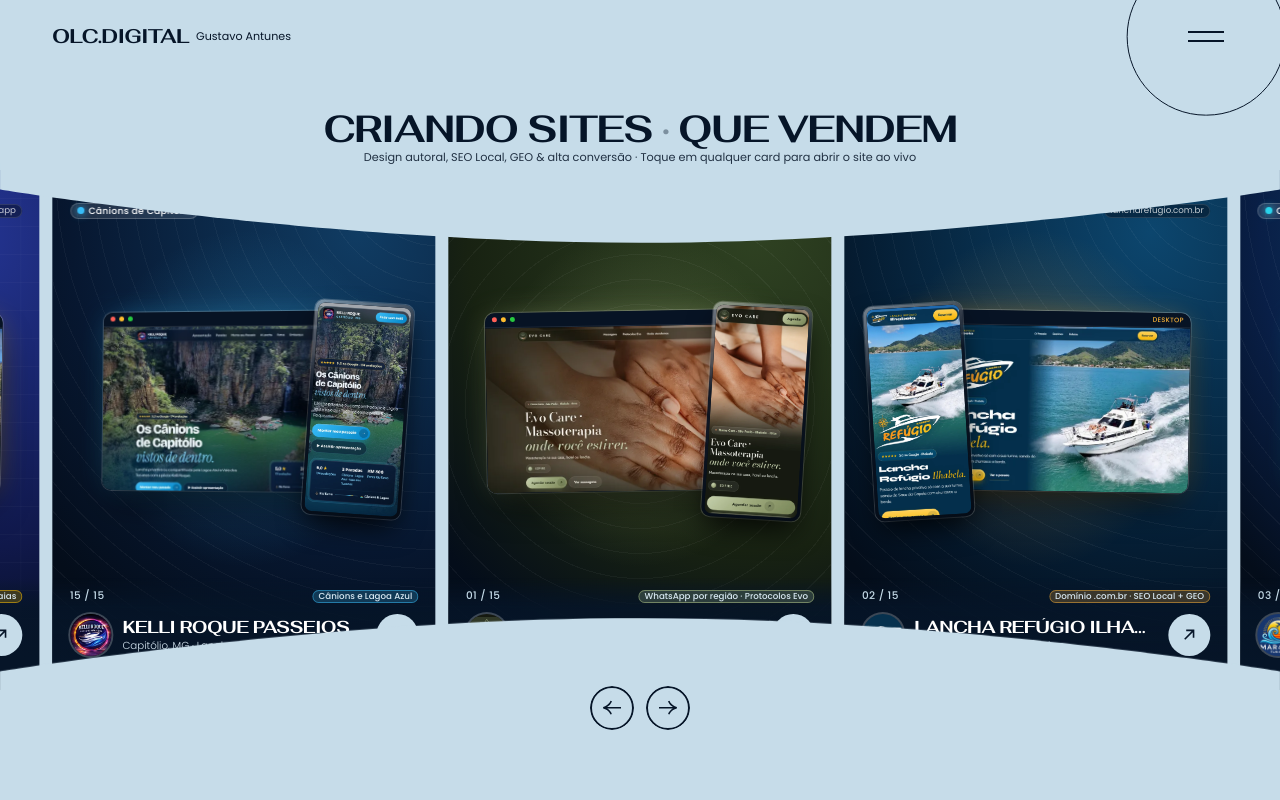
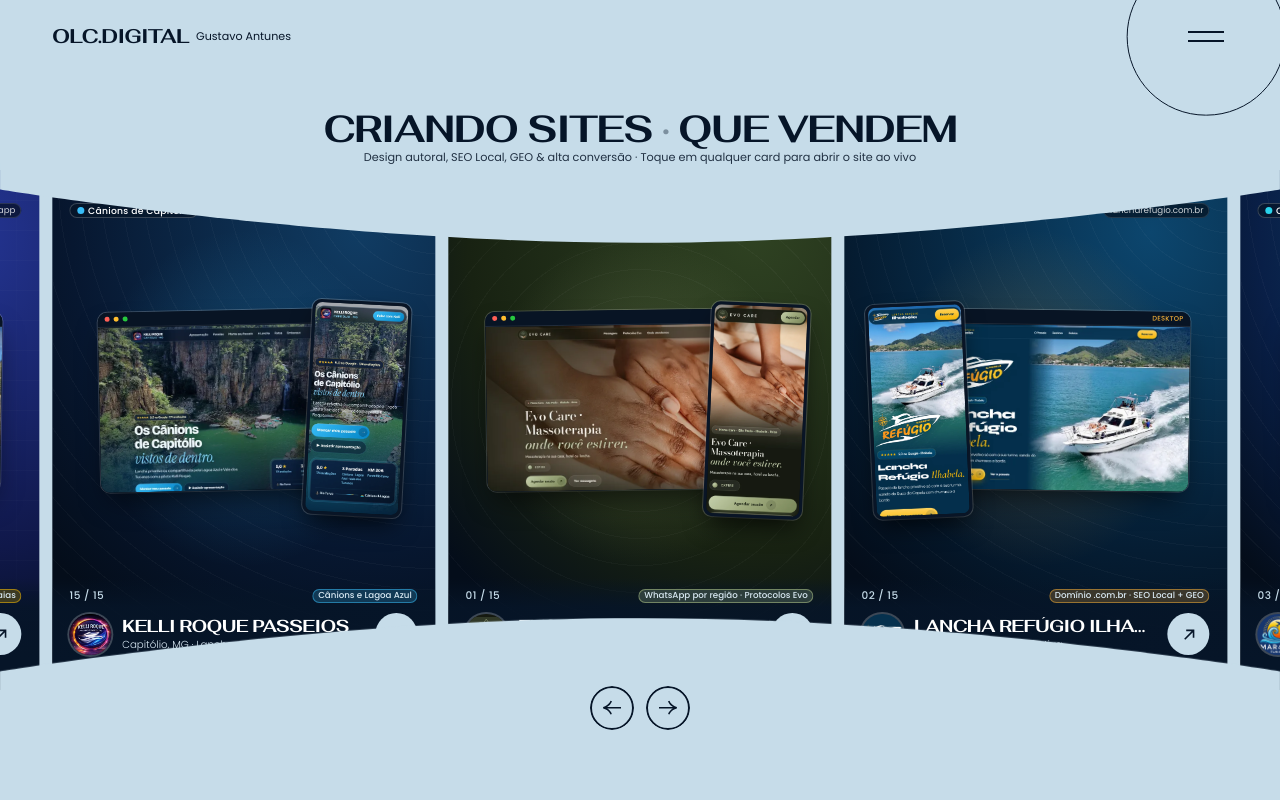
Before and after one commit to graficoscripto-cmyk/olc-digital-portfolio, a plain HTML site: page index.html in a window 1280 px wide. Shown: the top 800 px of the page. Drawn offline with Linux system fonts and the light colour scheme.

Commit message:
perf(portfolio): lighter images, lazy load offscreen cards and remove heavy blur for 60fps
Co-authored-by: OpenBot <335604065+openbotgit[bot]@users.noreply.github.com>

```diff
--- a/index.html
+++ b/index.html
@@ -105,44 +105,43 @@ h1 span i{display:inline;font-style:normal}
 @media (min-width:2000px){.splide__slide{height:760px}}
 
 /* ---------- design exclusivo de vitrine para cada card ---------- */
-.card{position:relative;display:flex;flex-direction:column;justify-content:space-between;width:100%;height:100%;overflow:hidden;background:radial-gradient(110% 90% at 80% 12%,var(--c2),var(--c1) 68%,#040d1a 100%);color:#fff;cursor:pointer;user-select:none;-webkit-user-select:none;isolation:isolate;transition:transform .5s var(--ease)}
-.card::before{content:"";position:absolute;inset:0;z-index:0;background:radial-gradient(55% 45% at 50% 44%,color-mix(in srgb,var(--badge) 26%,transparent),transparent 72%);pointer-events:none}
-.card__mesh{position:absolute;inset:0;z-index:0;opacity:.16;pointer-events:none;background-image:radial-gradient(rgba(255,255,255,.32) 1px,transparent 1px);background-size:18px 18px}
-.card[data-pat="waves"] .card__mesh{background-image:repeating-radial-gradient(circle at 100% 0,transparent 0 18px,rgba(255,255,255,.11) 18px 19px);background-size:100% 100%;opacity:.35}
-.card[data-pat="grid"] .card__mesh{background-image:linear-gradient(rgba(255,255,255,.1) 1px,transparent 1px),linear-gradient(90deg,rgba(255,255,255,.1) 1px,transparent 1px);background-size:28px 28px;opacity:.28}
-.card[data-pat="rings"] .card__mesh{background-image:repeating-radial-gradient(circle at 50% 45%,transparent 0 24px,rgba(255,255,255,.12) 24px 25px);background-size:100% 100%;opacity:.32}
+.card{position:relative;display:flex;flex-direction:column;justify-content:space-between;width:100%;height:100%;overflow:hidden;contain:layout paint;background:radial-gradient(110% 90% at 80% 12%,var(--c2),var(--c1) 68%,#040d1a 100%);color:#fff;cursor:pointer;user-select:none;-webkit-user-select:none;isolation:isolate}
+.card::before{content:"";position:absolute;inset:0;z-index:0;background:radial-gradient(55% 45% at 50% 44%,color-mix(in srgb,var(--badge) 22%,transparent),transparent 72%);pointer-events:none}
+.card__mesh{position:absolute;inset:0;z-index:0;opacity:.14;pointer-events:none;background-image:radial-gradient(rgba(255,255,255,.3) 1px,transparent 1px);background-size:20px 20px}
+.card[data-pat="waves"] .card__mesh{background-image:repeating-radial-gradient(circle at 100% 0,transparent 0 20px,rgba(255,255,255,.1) 20px 21px);background-size:100% 100%;opacity:.28}
+.card[data-pat="grid"] .card__mesh{background-image:linear-gradient(rgba(255,255,255,.09) 1px,transparent 1px),linear-gradient(90deg,rgba(255,255,255,.09) 1px,transparent 1px);background-size:30px 30px;opacity:.24}
+.card[data-pat="rings"] .card__mesh{background-image:repeating-radial-gradient(circle at 50% 45%,transparent 0 26px,rgba(255,255,255,.1) 26px 27px);background-size:100% 100%;opacity:.26}
 
 /* topo do card (abaixo da curva superior) */
 .card__top{position:relative;z-index:2;display:flex;align-items:center;justify-content:space-between;gap:.6em;padding:2.55em 1.35em 0}
-.card__pill{display:inline-flex;align-items:center;gap:.45em;padding:.34em .8em;border-radius:99px;background:rgba(255,255,255,.11);box-shadow:inset 0 0 0 1px rgba(255,255,255,.2);backdrop-filter:blur(8px);font:500 .72em/1 'Poppins',sans-serif;letter-spacing:.03em;color:#fff;white-space:nowrap}
-.card__pill i{width:7px;height:7px;border-radius:50%;background:var(--badge);box-shadow:0 0 8px var(--badge)}
-.card__host{font:400 .68em/1 'Poppins',sans-serif;color:rgba(255,255,255,.76);padding:.34em .72em;border-radius:99px;background:rgba(4,13,26,.45);box-shadow:inset 0 0 0 1px rgba(255,255,255,.12);white-space:nowrap;overflow:hidden;text-overflow:ellipsis;max-width:56%}
+.card__pill{display:inline-flex;align-items:center;gap:.45em;padding:.34em .8em;border-radius:99px;background:rgba(6,21,40,.72);box-shadow:inset 0 0 0 1px rgba(255,255,255,.2);font:500 .72em/1 'Poppins',sans-serif;letter-spacing:.03em;color:#fff;white-space:nowrap}
+.card__pill i{width:7px;height:7px;border-radius:50%;background:var(--badge)}
+.card__host{font:400 .68em/1 'Poppins',sans-serif;color:rgba(255,255,255,.8);padding:.34em .72em;border-radius:99px;background:rgba(4,13,26,.65);box-shadow:inset 0 0 0 1px rgba(255,255,255,.12);white-space:nowrap;overflow:hidden;text-overflow:ellipsis;max-width:56%}
 
 /* palco central sob medida: Desktop 16:10 + Celular iPhone enquadrados sem cortar texto */
 .card__stage{position:relative;z-index:2;flex:1;min-height:0;display:flex;align-items:center;justify-content:center;padding:.8em 1.25em .4em}
 .mock-wrap{position:relative;width:92%;max-width:25em;aspect-ratio:16/10.5;display:flex;align-items:center;justify-content:center}
-.mock-mac{position:relative;width:90%;aspect-ratio:16/10;border-radius:.75em;overflow:hidden;background:#071322;box-shadow:0 1.4em 2.8em -0.8em rgba(0,0,0,.72),0 0 0 1px rgba(255,255,255,.22),0 0 2.4em -0.6em color-mix(in srgb,var(--badge) 45%,transparent);transition:transform .7s var(--ease)}
-.mock-bar{display:flex;align-items:center;gap:4px;height:1.15em;min-height:14px;padding:0 .55em;background:rgba(8,20,36,.95);border-bottom:1px solid rgba(255,255,255,.1)}
+.mock-mac{position:relative;width:90%;aspect-ratio:16/10;border-radius:.75em;overflow:hidden;background:#071322;box-shadow:0 14px 28px -8px rgba(0,0,0,.65),0 0 0 1px rgba(255,255,255,.2);transition:transform .45s var(--ease)}
+.mock-bar{display:flex;align-items:center;gap:4px;height:1.15em;min-height:14px;padding:0 .55em;background:#081424;border-bottom:1px solid rgba(255,255,255,.1)}
 .mock-bar i{width:5px;height:5px;border-radius:50%;background:rgba(255,255,255,.28)}
 .mock-bar i:first-child{background:#ff5f56}.mock-bar i:nth-child(2){background:#ffbd2e}.mock-bar i:nth-child(3){background:#27c93f}
 .mock-bar span{margin-left:auto;font:500 .52em/1 'Poppins',sans-serif;color:var(--badge);letter-spacing:.04em;text-transform:uppercase}
 .mock-screen{position:relative;width:100%;height:calc(100% - 1.15em);overflow:hidden;background:#040d18}
-.mock-screen img{width:100%;height:100%;object-fit:cover;object-position:50% 0%;transition:transform .9s var(--ease)}
-.mock-phone{position:absolute;right:-2%;bottom:-6%;width:31%;aspect-ratio:390/844;padding:3px;border-radius:.7em;background:linear-gradient(155deg,rgba(255,255,255,.45),rgba(10,20,35,.95) 35%,#050c16);box-shadow:0 1em 2.2em -.4em rgba(0,0,0,.8),0 0 0 1px rgba(255,255,255,.22);transition:transform .7s var(--ease)}
+.mock-screen img{width:100%;height:100%;object-fit:cover;object-position:50% 0%}
+.mock-phone{position:absolute;right:-2%;bottom:-6%;width:31%;aspect-ratio:390/844;padding:3px;border-radius:.7em;background:#091526;box-shadow:0 12px 24px -6px rgba(0,0,0,.72),0 0 0 1px rgba(255,255,255,.22);transition:transform .45s var(--ease)}
 .mock-phone-in{width:100%;height:100%;border-radius:.55em;overflow:hidden;background:#040d18}
 .mock-phone-in img{width:100%;height:100%;object-fit:cover;object-position:50% 0%}
 
 /* variações de composição por site para cada card ter personalidade própria */
-.card[data-lay="left"] .mock-mac{margin-left:6%;transform:rotate(1deg)}
-.card[data-lay="left"] .mock-phone{right:auto;left:-2%;transform:rotate(-3.5deg)}
-.card[data-lay="right"] .mock-mac{margin-right:6%;transform:rotate(-1deg)}
-.card[data-lay="right"] .mock-phone{right:-2%;transform:rotate(3.5deg)}
-.card[data-lay="tilt"] .mock-mac{transform:perspective(800px) rotateY(-5deg) rotateX(2deg)}
-.card[data-lay="tilt"] .mock-phone{right:-1%;bottom:-5%;transform:rotate(4deg)}
+.card[data-lay="left"] .mock-mac{margin-left:6%;transform:rotate(.8deg)}
+.card[data-lay="left"] .mock-phone{right:auto;left:-2%;transform:rotate(-2.5deg)}
+.card[data-lay="right"] .mock-mac{margin-right:6%;transform:rotate(-.8deg)}
+.card[data-lay="right"] .mock-phone{right:-2%;transform:rotate(2.5deg)}
+.card[data-lay="tilt"] .mock-mac{transform:rotate(-1.2deg)}
+.card[data-lay="tilt"] .mock-phone{right:-1%;bottom:-5%;transform:rotate(3deg)}
 
-.splide__slide:hover .mock-mac{transform:translateY(-.35em) scale(1.025)}
-.splide__slide:hover .mock-phone{transform:translateY(-.6em) scale(1.05)}
-.splide__slide:hover .mock-screen img{transform:scale(1.04)}
+.splide__slide:hover .mock-mac{transform:translateY(-.25em)}
+.splide__slide:hover .mock-phone{transform:translateY(-.4em)}
 
 /* rodapé do card (acima da curva inferior) */
 .card__info{position:relative;z-index:2;display:grid;grid-template-columns:auto minmax(0,1fr) auto;align-items:center;gap:.85em;padding:.9em 1.35em 2.7em;background:linear-gradient(180deg,transparent,rgba(6,21,40,.86) 26%,var(--ink) 75%)}
@@ -467,9 +466,11 @@ const ext='<svg viewBox="0 0 24 24" aria-hidden="true"><path d="M6 18L18 6M8 6h1
 const WA='https://wa.me/5512988685845?text=Opa%20Gustavo!%20Vi%20o%20portf%C3%B3lio%20da%20OLC%20Digital%20e%20quero%20um%20site%20profissional%20para%20minha%20empresa.';
 $$('.wa').forEach(a=>a.href=WA);
 
-/* ---------- slider com cards 100% clicáveis e design sob medida ---------- */
-$('#slides').innerHTML=SITES.map(s=>{
+/* ---------- slider com cards 100% clicáveis e design sob medida (leve e rápido) ---------- */
+$('#slides').innerHTML=SITES.map((s,idx)=>{
  const [c1,c2,badge,lay,pat,tag]=s.theme;
+ const eager=idx<=2||idx>=SITES.length-1;
+ const lAttr=eager?'fetchpriority="high"':'loading="lazy"';
  return `<li class="splide__slide">
   <a class="card" href="${s.url}" target="_blank" rel="noopener" draggable="false" data-lay="${lay}" data-pat="${pat}" style="--c1:${c1};--c2:${c2};--badge:${badge}" aria-label="Abrir o site ${esc(s.name)} ao vivo">
    <span class="card__mesh" aria-hidden="true"></span>
@@ -481,10 +482,10 @@ $('#slides').innerHTML=SITES.map(s=>{
     <div class="mock-wrap">
      <div class="mock-mac">
       <div class="mock-bar"><i></i><i></i><i></i><span>Desktop</span></div>
-      <div class="mock-screen"><img src="img/screens/${s.id}-desktop-sm.webp" srcset="img/screens/${s.id}-desktop-sm.webp 720w, img/screens/${s.id}-desktop.webp 1440w" sizes="(max-width:767px) 80vw, 28vw" alt="Versão computador do site ${esc(s.name)}" width="720" height="450" decoding="async" draggable="false"></div>
+      <div class="mock-screen"><img src="img/screens/${s.id}-desktop-sm.webp" ${lAttr} alt="Versão computador do site ${esc(s.name)}" width="720" height="450" decoding="async" draggable="false"></div>
      </div>
      <div class="mock-phone">
-      <div class="mock-phone-in"><img src="img/screens/${s.id}-mobile.webp" alt="Versão celular do site ${esc(s.name)}" width="585" height="1266" decoding="async" draggable="false"></div>
+      <div class="mock-phone-in"><img src="img/screens/${s.id}-mobile.webp" ${lAttr} alt="Versão celular do site ${esc(s.name)}" width="585" height="1266" decoding="async" draggable="false"></div>
      </div>
     </div>
    </div>
```
